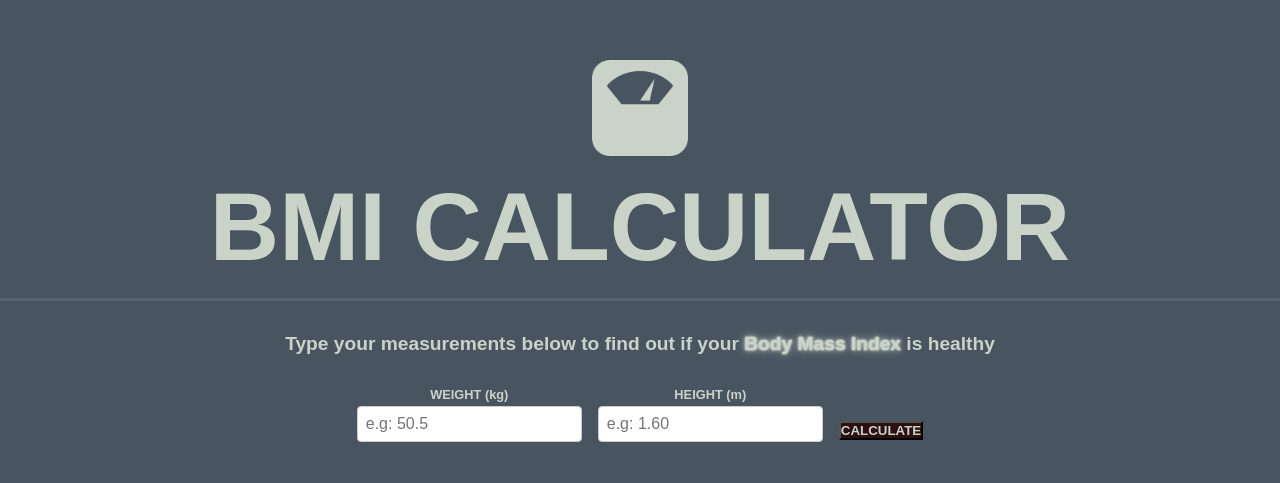
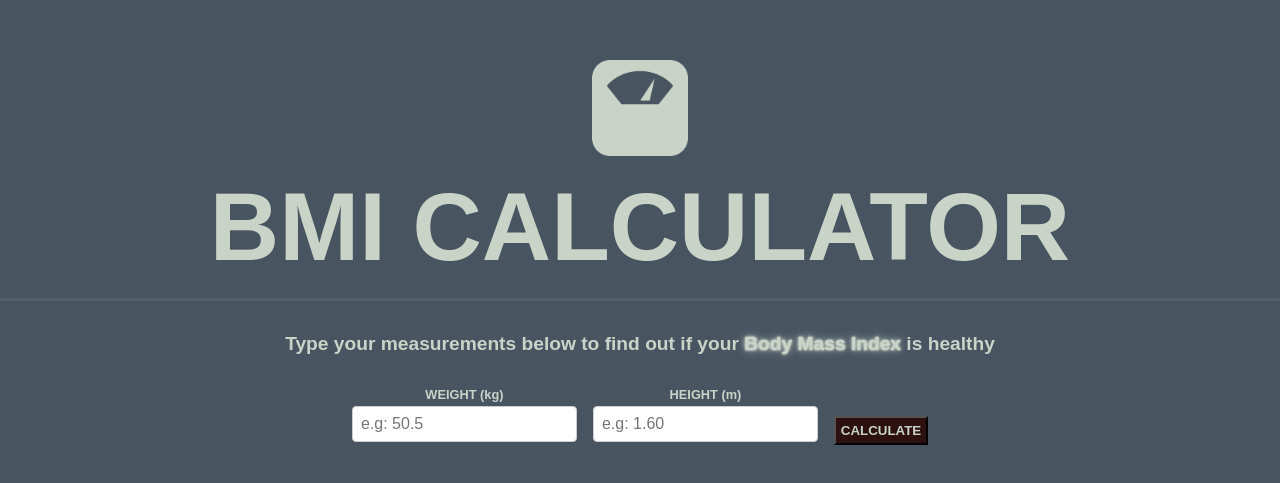
Before and after one commit to susyhaga/BMI_calculator_sh, a React (Vite) app: page / in a window 1280 px wide. Shown: the part 133-616 px from the top of the page. Built offline with nearby package versions, Linux system fonts and the light colour scheme.

Commit message:
Update Header.module.css

```diff
--- a/src/components/Header/Header.module.css
+++ b/src/components/Header/Header.module.css
@@ -92,6 +92,7 @@
 }
 
 .button{
+    padding: 0.3rem;
     font-weight: bold;
     background-color: rgb(45, 17, 17);
     color: var(--secondaryColor);
```
